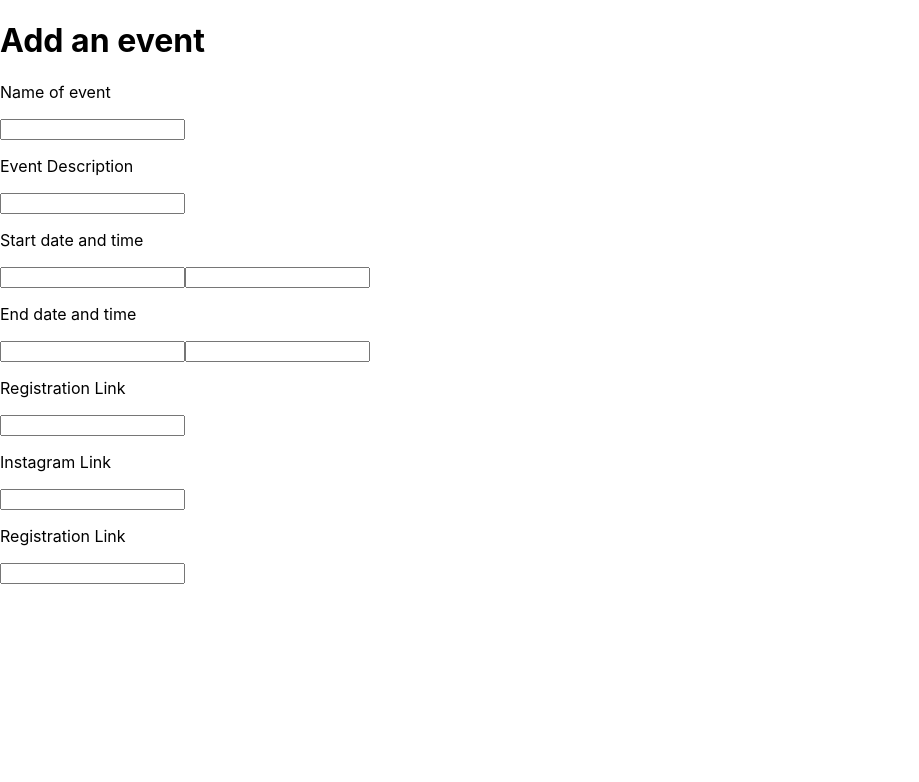
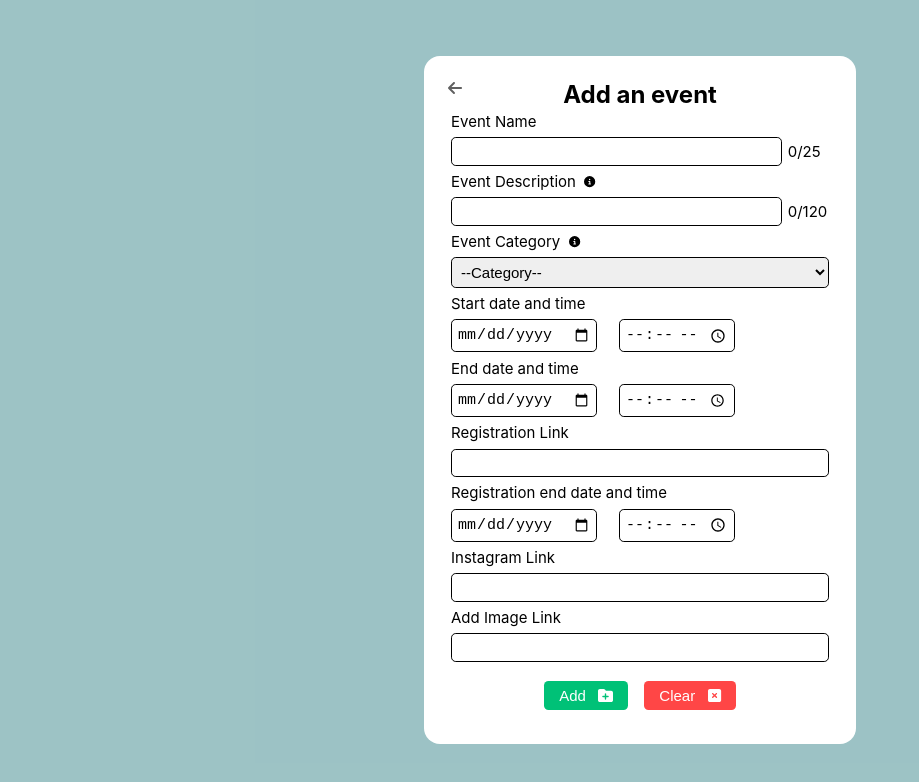
Before and after one commit to musashi-13/Calendarize, a React (Create React App) app in the folder calendarize/: page /addevent in a window 1280 px wide. Shown: the top 782 px of the page, without its empty margins (0-919 px from the left). Built offline with nearby package versions, Linux system fonts and the light colour scheme.

Commit message:
working on add event submit animation

```diff
--- a/calendarize/src/CollegeEvents.json
+++ b/calendarize/src/CollegeEvents.json
@@ -60,7 +60,7 @@
   "studentCriteria": "PES only",
   "regLink": "../noreg.html",
   "regStatus": "2023-10-16T23:00:00",
-  "eventDesc": "To reviewq your ISA Papers",
+  "eventDesc": "To review your ISA Papers",
   "eventTheme": "Academic",
   "like": 0
 },
--- a/calendarize/src/Slide.jsx
+++ b/calendarize/src/Slide.jsx
@@ -41,7 +41,7 @@ export default function Slide({ item, slide, idx }){
                 </p>
                 <p style={{color: "rgb(255, 255, 255, 0.8)", width: "80%"}}>{item.eventDesc}</p>
                 <button className="regButton">
-                    <a style={{ textDecoration: "none" }} href='www.google.com' target="_blank" rel="noreferrer">
+                    <a style={{ textDecoration: "none" }} href='https://www.google.com' target="_blank" rel="noreferrer">
                         Register Now! <FontAwesomeIcon icon={faArrowUpRightFromSquare} size='xs'/>
                     </a>
                 </button>
--- a/calendarize/src/addEvent.js
+++ b/calendarize/src/addEvent.js
@@ -1,22 +1,106 @@
+import './addevent.css'
+import React, {useState} from 'react'
+import { FontAwesomeIcon } from '@fortawesome/react-fontawesome'
+import { faFolderPlus, faInfoCircle, faSquareXmark, faArrowLeft } from '@fortawesome/free-solid-svg-icons'
+import { Link } from 'react-router-dom';
+
+
 export default function AddEvent(){
+
+    const [edesc, setDesc] = useState('');
+    const [ename, setName] = useState('');
+    const [isSubmitting, setIsSubmitting] = useState(false);
+    const [isSubmitted, setIsSubmitted] = useState(false);
+
+    const handleDescChange = (event) => {
+    setDesc(event.target.value);
+    };
+    const handleNameChange = (event) => {
+        setName(event.target.value);
+    };
+
+    const handleSubmit = (event) => {
+        event.preventDefault();
+        setIsSubmitting(true);
+
+        setTimeout(() => {
+            setIsSubmitting(false);
+            setIsSubmitted(true);
+        }, 2000);
+    };
+
+    const handleCancel = () => {
+        setIsSubmitted(false);
+        setIsSubmitting(false);
+    };
+
     return(
-        <div>
-            <form>
-                <h1>Add an event</h1>
-                <p>Name of event</p>
+        <div className='event-container'>
+            <form className={`event-form ${(isSubmitting || isSubmitted) ? 'submitting' : ''}`} onSubmit={handleSubmit}>
+                <Link to='../login'><FontAwesomeIcon icon={faArrowLeft} style={{position: "absolute", color: "rgb(96, 96, 96)"}} /></Link>
+                <h2>Add an event</h2>
+                <label>Event Name</label>
+                <div>
+                    <input maxLength='25' type="text" value={ename} onChange={handleNameChange} style={{width: '83%'}}/>
+                    <label>{ename.length}/25</label>
+                </div>
+                <label>Event Description &nbsp;
+                    <FontAwesomeIcon className='info-bubble' icon={faInfoCircle} size='xs'/>
+                    <span class="info-text">Keep</span>
+                </label>
+                <div>
+                    <input maxLength='120' type="text" value={edesc} onChange={handleDescChange} style={{width: '83%'}}/>
+                    <label>{edesc.length}/120</label>
+                </div>
+                <label>Event Category &nbsp;
+                    <FontAwesomeIcon className='info-bubble' icon={faInfoCircle} size='xs'/>
+                    <span class="info-text">Tooltip text</span>
+                </label>
+                <select className='select-category'>
+                <option value="Hackathon">--Category--</option>
+                    <option value="Hackathon">Hackathon</option>
+                    <option value="Fest">Fest</option>
+                    <option value="Recruitment">Recruitment</option>
+                    <option value="Competition">Competition</option>
+                    <option value="Conference">Conference</option>
+                    <option value="Quiz">Quiz</option>
+                    <option value="Marathon">Marathon</option>
+                    <option value="ISAs">ISAs</option>
+                </select>
+                <label>Start date and time</label>
+                <div className='date-time-container'>
+                    <input type='date'/>
+                    <input type='time'/>
+                </div>
+                <label>End date and time</label>
+                <div className='date-time-container'>
+                    <input type='date'/>
+                    <input type='time'/>
+                </div>
+                <label>Registration Link</label>
                 <input/>
-                <p>Event Description</p>
+                <label>Registration end date and time</label>
+                <div className='date-time-container'>
+                    <input type='date'/>
+                    <input type='time'/>
+                </div>
+                <label>Instagram Link</label>
                 <input/>
-                <p>Start date and time</p>
-                <input/><input/>
-                <p>End date and time</p>
-                <input/><input/>
-                <p>Registration Link</p>
+                <label>Add Image Link</label>
                 <input/>
-                <p>Instagram Link</p>
-                <input/>
-                <p>Registration Link</p>
-                <input/>
+                <div className='event-button-container'>
+                {!isSubmitted ? (
+                        <>
+                            <button type='submit' id='Add'>Add &nbsp; <FontAwesomeIcon icon={faFolderPlus} /></button>
+                            <button type='clear' id='Clear'>Clear &nbsp; <FontAwesomeIcon icon={faSquareXmark} /></button>
+                        </>
+                    ) : (
+                        <>
+                            <button type='button' id='Confirm'>Confirm</button>
+                            <button type='button' id='Cancel' onClick={handleCancel}>Cancel</button>
+                        </>
+                    )}
+                </div>
             </form>
         </div>
     )
--- /dev/null
+++ b/calendarize/src/addevent.css
@@ -0,0 +1,134 @@
+.event-container{
+    display: flex;
+    width: 100%;
+    height: 100vh;
+    align-items: center;
+    background-color: rgba(115, 169, 173, 0.7);
+}
+
+.event-form.submitting {
+    height: 1em;
+    overflow: hidden;
+}
+
+.event-form.submitting label, input, select {
+    visibility: none;
+}
+
+.event-form.submitting h2{
+    visibility: hidden;
+}
+
+.event-form.submitting .event-button-container{
+    display: flex;
+    margin: 1.2em 8.5em;
+    gap: 1em;
+    justify-content: center;
+    position: absolute;
+    top: 0px;
+}
+
+.event-form{
+    display: flex;
+    flex-direction: column;
+    position: relative;
+    width: 30%;
+    margin: auto;
+    padding: 1.5em;
+    border-radius: 1rem;
+    background-color: white;
+    overflow: hidden;
+    height: 40em;
+    transition: height 0.5s ease-in-out;
+}
+
+
+label{
+    visibility: visible;
+    margin: 0.2em;
+    font-size: 15px;
+}
+
+h2{
+    visibility: visible;
+    margin: 0em auto 0em auto;
+}
+
+
+input, select{
+    visibility: visible;
+    margin: 0.2rem;
+    padding: 0.3rem;
+    border: 1px solid black;
+    border-radius: 0.3rem;
+    font-size: 15px;
+    outline: none;
+}
+
+.info-text{
+    visibility: hidden;
+    width: 120px;
+    background-color: black;
+    color: #fff;
+    text-align: center;
+    padding: 5px 0;
+    border-radius: 6px;
+
+    position: absolute;
+    z-index: 10;
+}
+
+
+.info-bubble:hover + .info-text{
+    visibility: visible;
+}
+
+.date-time-container{
+    display: flex;
+    gap: 1em;
+}
+
+.event-button-container{
+    display: flex;
+    margin-top: 1em;
+    gap: 1em;
+    justify-content: center;
+}
+
+.event-button-container button{
+    font-size: 15px;
+    border: none;
+    padding: 0.4em 1em 0.4em 1em;
+    border-radius: 0.3em;
+    color: white;
+}
+
+.event-button-container button:hover{
+    animation: pulse512 1.5s infinite;
+}
+
+@keyframes pulse512 {
+    0% {
+        box-shadow: 0 0 0 0 #05bada66;
+    }
+    70% {
+        box-shadow: 0 0 0 10px rgb(218 103 68 / 0%);
+    }
+    100% {
+        box-shadow: 0 0 0 0 rgb(218 103 68 / 0%);
+    }
+}
+
+#Add{
+    background-color: rgb(0, 193, 119);
+}
+#Clear{
+    background-color: rgb(255, 70, 70);
+}
+
+#Confirm{
+    background-color: rgb(0, 193, 119);
+}
+#Cancel{
+    background-color: rgb(255, 70, 70);
+}
--- a/calendarize/src/login.js
+++ b/calendarize/src/login.jsx
@@ -3,7 +3,6 @@ import React, { useState} from 'react'
 import { FontAwesomeIcon } from '@fortawesome/react-fontawesome'
 import { faHome } from '@fortawesome/free-solid-svg-icons'
 import { Link, useNavigate} from 'react-router-dom'
-
 
 export default function Login(){
 
```
Also changed, not shown: calendarize/src/logo.svg (deleted).
